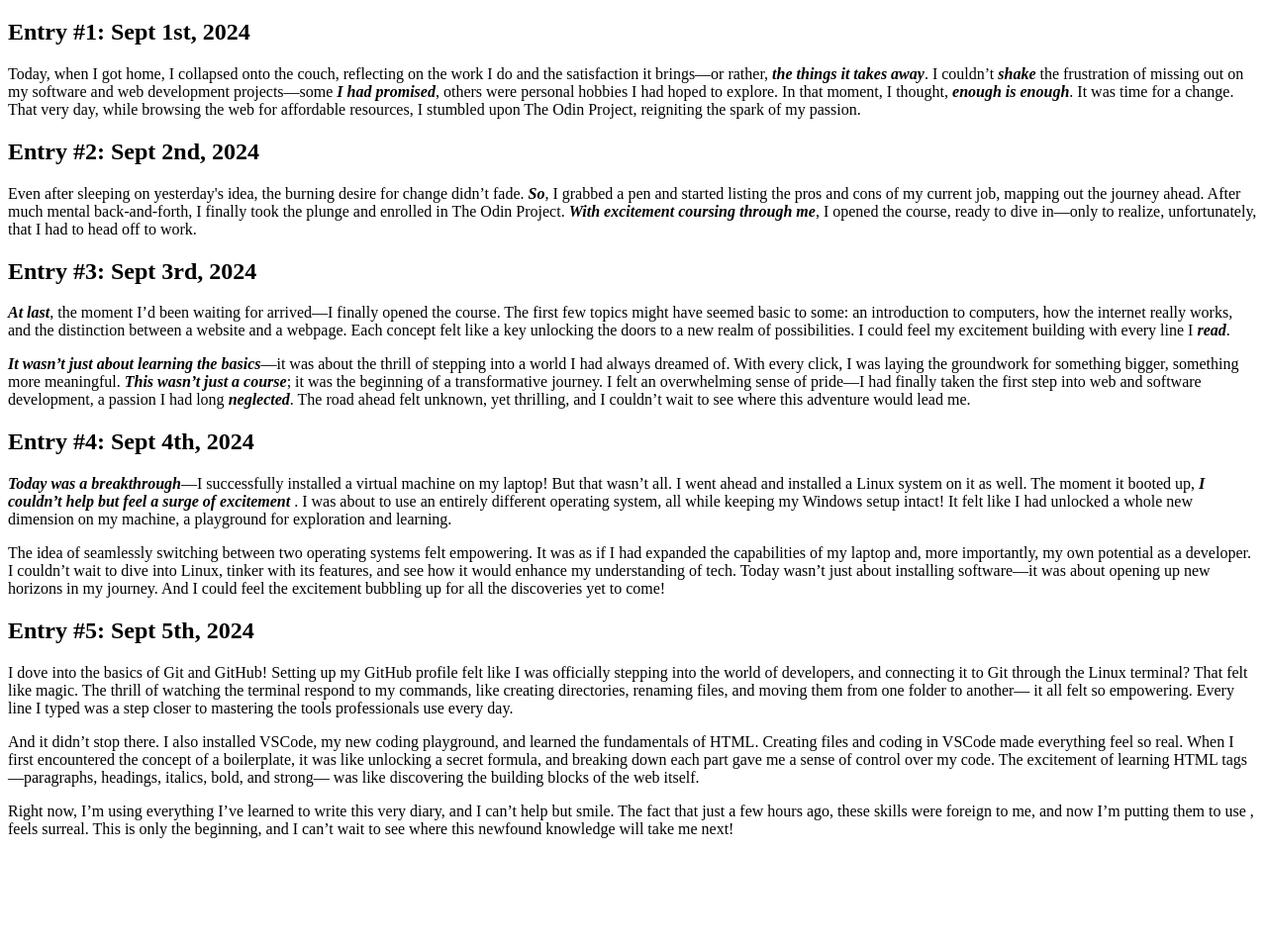
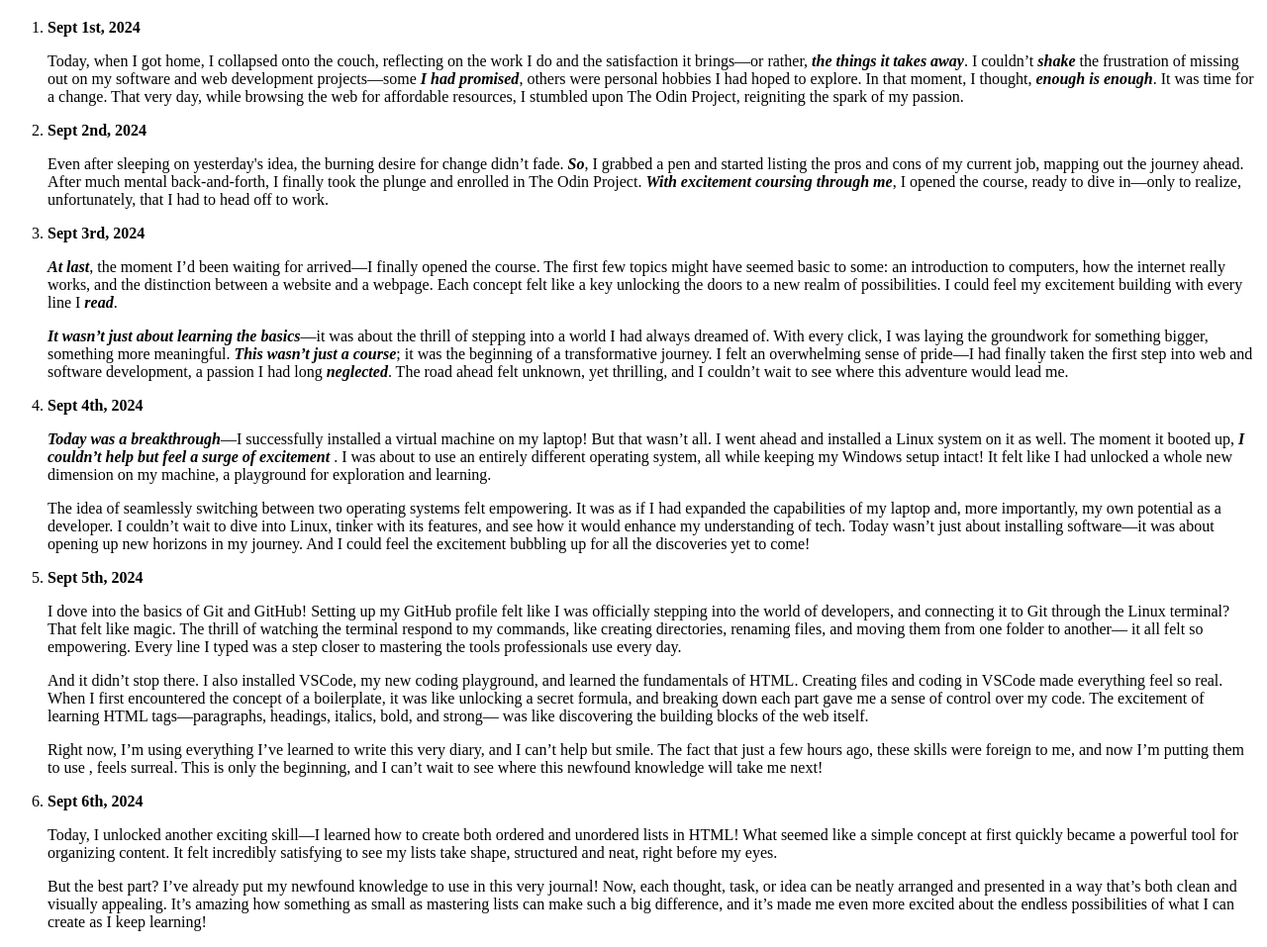
Before and after one commit to samantasoham/journal, a plain HTML site: page index.html in a window 1280 px wide. Shown: the part 61-1018 px from the top of the page at 99% size. Before the commit the page ends 924 px from the top, so only its background shows below. Drawn offline with Linux system fonts and the light colour scheme.

Commit message:
Edit index.html

```diff
--- a/index.html
+++ b/index.html
@@ -3,11 +3,12 @@
 <head>
     <meta charset="UTF-8">
     <meta name="viewport" content="width=device-width, initial-scale=1.0">
-    <title>Diary</title>
+    <title>Journal</title>
 </head>
 <body>
     <h1>A Diary of a Self-Taught Software/Web Developer</h1>
-    <h2>Entry #1: Sept 1st, 2024</h2>
+    <ol>
+        <li> <b> Sept 1st, 2024 </b> </li>
         <p> Today, when I got home, I collapsed onto the couch, reflecting on the work I do
             and the satisfaction it brings—or rather, <strong><i>the things it takes away</i></strong>.
             I couldn’t <b><em>shake</em></b> the frustration of missing out on my software and web development projects—some
@@ -16,14 +17,14 @@
             That very day, while browsing the web for affordable resources,
             I stumbled upon The Odin Project, reigniting the spark of my passion.
         </p>
-    <h2>Entry #2: Sept 2nd, 2024</h2>
+        <li> <b> Sept 2nd, 2024 </b></li>
         <p> Even after sleeping on yesterday's idea, the burning desire for change didn’t fade.
             <em><b>So</b></em>, I grabbed a pen and started listing the pros and cons of my current job, mapping out the journey ahead.
             After much mental back-and-forth, I finally took the plunge and enrolled in The Odin Project.
             <em><b>With excitement coursing through me</b></em>, I opened the course,
             ready to dive in—only to realize, unfortunately, that I had to head off to work.
         </p>
-    <h2>Entry #3: Sept 3rd, 2024</h2>
+        <li> <b> Sept 3rd, 2024 </b></li>
         <p> <em><b>At last</b></em>, the moment I’d been waiting for arrived—I finally opened the course.
             The first few topics might have seemed basic to some: an introduction to computers,
             how the internet really works, and the distinction between a website and a webpage.
@@ -39,7 +40,7 @@
             The road ahead felt unknown, yet thrilling, and I couldn’t wait to see where this adventure
             would lead me.
         </p>
-    <h2>Entry #4: Sept 4th, 2024</h2>
+        <li> <b> Sept 4th, 2024 </b> </li>
         <p> <strong><i>Today was a breakthrough</i></strong>—I successfully installed a virtual machine on my laptop!
             But that wasn’t all. I went ahead and installed a Linux system on it as well.
             The moment it booted up, <b><em>I couldn’t help but feel a surge of excitement</em></b> .
@@ -55,7 +56,7 @@
             software—it was about opening up new horizons in my journey.
             And I could feel the excitement bubbling up for all the discoveries yet to come!
         </p>
-    <h2>Entry #5: Sept 5th, 2024</h2>
+        <li> <b> Sept 5th, 2024 </b> </li>
         <p> I dove into the basics of Git and GitHub! Setting up my GitHub profile felt like
             I was officially stepping into the world of developers, and connecting it to Git through the Linux
             terminal? That felt like magic. The thrill of watching the terminal respond to my commands,
@@ -76,5 +77,20 @@
             , feels surreal. This is only the beginning, and I can’t wait to see where this newfound
             knowledge will take me next!
         </p>
+        <li> <b> Sept 6th, 2024 </b> </li>
+        <p> Today, I unlocked another exciting skill—I learned how to create both ordered and unordered
+            lists in HTML! What seemed like a simple concept at first quickly became a powerful tool
+            for organizing content. It felt incredibly satisfying to see my lists take shape, structured and neat,
+            right before my eyes.
+        </p>
+
+        <p> But the best part? I’ve already put my newfound knowledge to use in this very journal! Now, each
+            thought, task, or idea can be neatly arranged and presented in a way that’s both clean and
+            visually appealing. It’s amazing how something as small as mastering lists can make such a big
+            difference, and it’s made me even more excited about the endless possibilities of what I can create
+            as I keep learning!
+        </p>
+    </ol>
+
 </body>
 </html>
```
Lines whose indentation alone changed are shown as unchanged.
